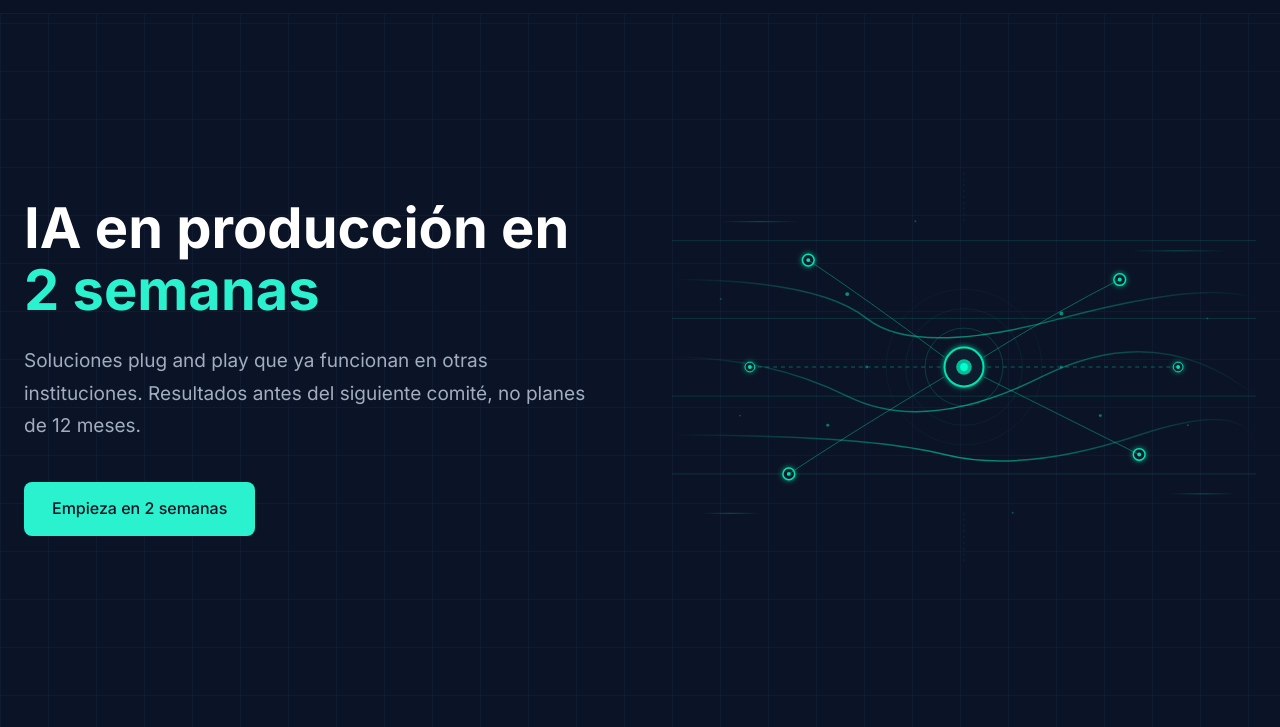
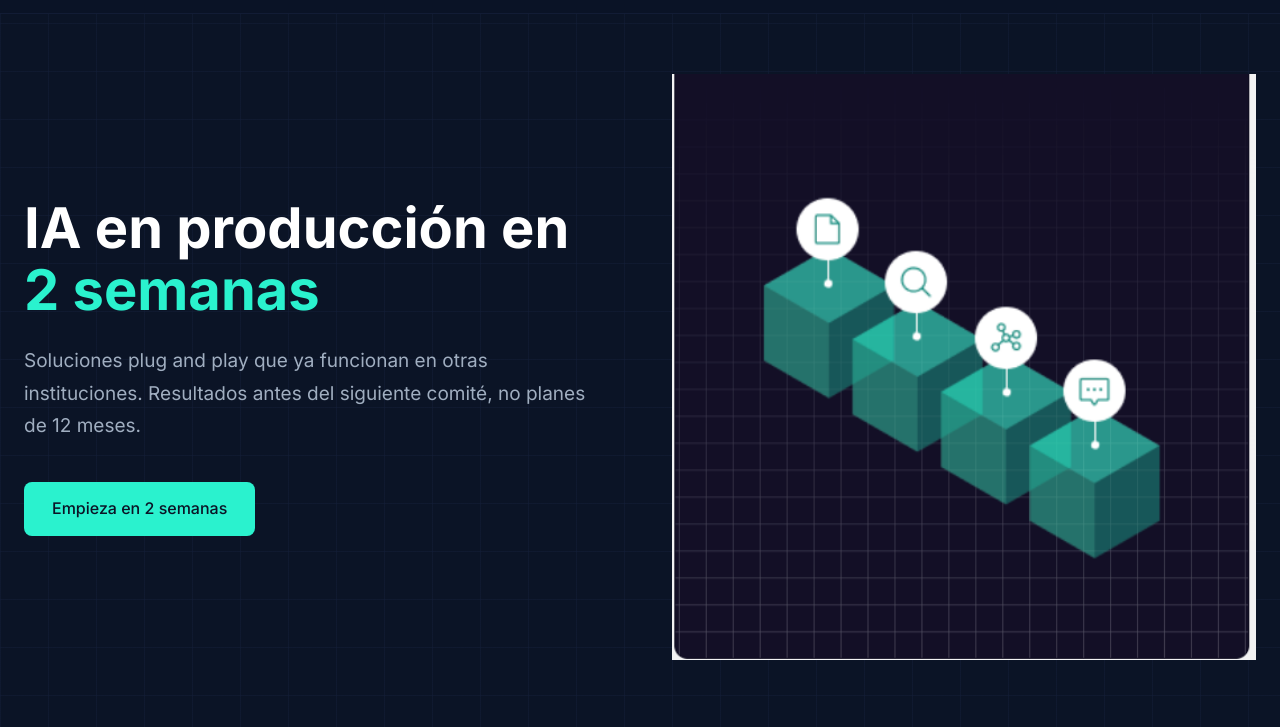
Before and after one commit to LaraArias/saptiva-landing-generator, a plain HTML site: page output/financial-services/index.html in a window 1280 px wide. Shown: the part 73-800 px from the top of the page. Drawn offline with Linux system fonts and the light colour scheme.

Commit message:
Add hero asset for financial services

```diff
--- a/output/financial-services/index.html
+++ b/output/financial-services/index.html
@@ -1020,7 +1020,7 @@
             </div>
           </div>
           <div class="hero-visual">
-            <img src="assets/hero-visual.svg" alt="Plataforma de IA Saptiva" loading="eager">
+            <img src="assets/hero-financial.png" alt="Plataforma de IA para Servicios Financieros" loading="eager">
           </div>
         </div>
       </div>
```
Also changed, not shown: output/financial-services/assets/hero-financial.png (added).
